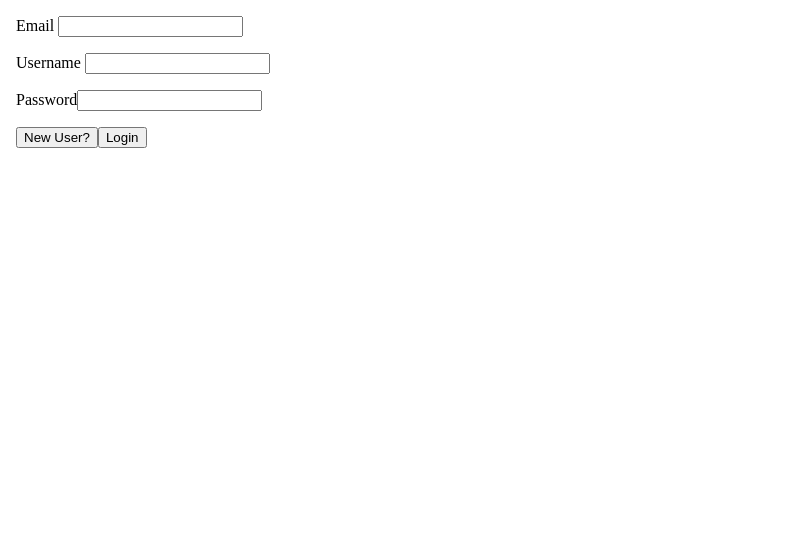
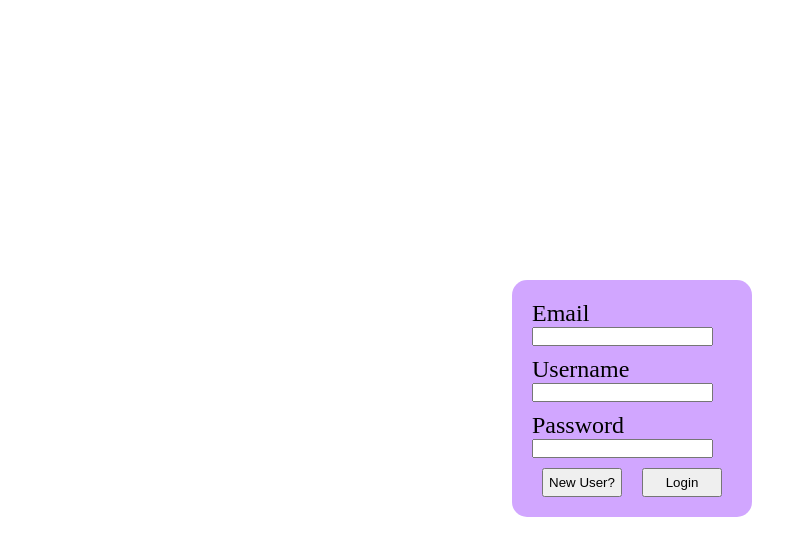
Before and after one commit to 220620NET/Craft-A-Cosmo, an Angular app in the folder CraftACosmini/CraftACosmini/: page / in a window 1280 px wide. Shown: the top 556 px of the page, without its empty margins (0-799 px from the left). Built offline with nearby package versions, Linux system fonts and the light colour scheme.

Commit message:
html edit

```diff
--- a/CraftACosmini/CraftACosmini/src/app/login/login.component.css
+++ b/CraftACosmini/CraftACosmini/src/app/login/login.component.css
@@ -0,0 +1,32 @@
+*{
+    margin: 0;
+    padding: 0;
+    box-sizing: border-box;
+}
+html{
+
+    height: 100vh;
+}
+.container{
+    background-color: rgba(123, 0, 255, 0.348);
+    width: fit-content;
+    margin-top: auto;
+    position: fixed;
+    top: 35vh;
+    left:40vw;
+    padding: 20px;
+    border-radius: 15px;
+}
+p{
+    margin-bottom:10px;
+    display: table;
+}
+label{
+    display: table-row;
+    font-size: 24px;
+}
+button{
+    margin: 0 10px 0 10px;
+    width: 80px;
+    padding: 5px;
+}
```
